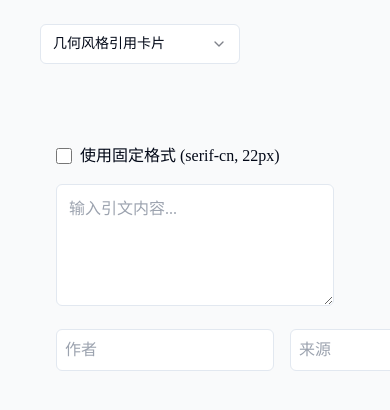
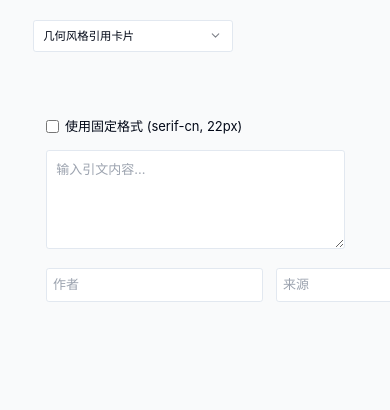
Before and after one commit to kangjian99/quotecard, a Next.js app: page /quote in a window 390 px wide. Shown: the top 410 px of the page. Built offline with nearby package versions, Linux system fonts and the light colour scheme; a web font is replaced by a local one; what chartjs-plugin-datalabels would draw is missing.

Commit message:
Safari优化，移动端初步优化

```diff
--- a/app/api/analyze-chart/prompt.ts
+++ b/app/api/analyze-chart/prompt.ts
@@ -7,9 +7,8 @@ export const getChartAnalysisPrompt = (chartType: string, text: string) => {
 
   请分析数据特征并提供:
   1. 最适合的图表类型和配置
-  2. 数据处理建议
-  3. 视觉样式方案
-  4. 关键数据洞察
+  2. 视觉样式方案
+  3. 关键数据洞察
 
   要求:
   - 根据数据特征选择合适的图表类型
--- a/app/globals.css
+++ b/app/globals.css
@@ -160,3 +160,84 @@
   font-weight: 400;
   letter-spacing: 0.05em;
 }
+
+/* 基础响应式设置 */
+@media screen and (max-width: 768px) {
+  :root {
+    --radius: 0.375rem;  /* 稍微减小圆角 */
+  }
+
+  /* 调整移动端基础文字大小和间距 */
+  html {
+    font-size: 14px;
+    -webkit-text-size-adjust: 100%;
+  }
+
+  /* 优化移动端字体 */
+  .font-serif-cn,
+  .font-sans-cn,
+  .font-classic-cn,
+  .font-modern-cn,
+  .font-elegant-cn {
+    letter-spacing: 0.03em;  /* 减小字间距 */
+    line-height: 1.6;        /* 增加行高提高可读性 */
+  }
+
+  /* 艺术字体在移动端特别处理 */
+  .font-artistic-cn,
+  .font-kai-cn {
+    letter-spacing: 0.05em;  /* 略微减小字间距 */
+  }
+
+  /* 引用卡片在移动端的优化 */
+  .quote-card {
+    transition: none;  /* 移动端禁用悬停动画 */
+  }
+
+  .quote-card:hover {
+    transform: none;
+  }
+
+  /* 优化移动端文本显示 */
+  .quote-text {
+    @apply text-sm leading-relaxed;
+    letter-spacing: 0.02em;
+  }
+}
+
+/* 小屏幕设备的额外优化 */
+@media screen and (max-width: 480px) {
+  html {
+    font-size: 13px;
+  }
+
+  /* 进一步优化超小屏幕的字间距 */
+  .font-serif-cn,
+  .font-sans-cn,
+  .font-classic-cn,
+  .font-modern-cn,
+  .font-elegant-cn {
+    letter-spacing: 0.02em;
+  }
+}
+
+/* 添加触摸屏优化 */
+@media (hover: none) {
+  .quote-card {
+    -webkit-tap-highlight-color: transparent;
+  }
+}
+
+/* 优化字体加载策略 */
+@layer base {
+  /* 移动端优先使用系统字体 */
+  @media screen and (max-width: 768px) {
+    .font-modern-cn {
+      font-family: -apple-system, "PingFang SC", "Microsoft YaHei", sans-serif;
+    }
+
+    .font-serif-cn {
+      font-family: "Noto Serif SC", serif;
+    }
+  }
+}
--- a/tailwind.config.ts
+++ b/tailwind.config.ts
@@ -54,7 +54,13 @@ module.exports = {
         sm: "calc(var(--radius) - 4px)",
       },
       fontFamily: {
-        sans: ["var(--font-sans)", ...fontFamily.sans],
+        sans: [
+          '-apple-system',
+          'system-ui',
+          'PingFang SC',
+          'Microsoft YaHei',
+          'sans-serif'
+        ],
       },
     },
   },
```
